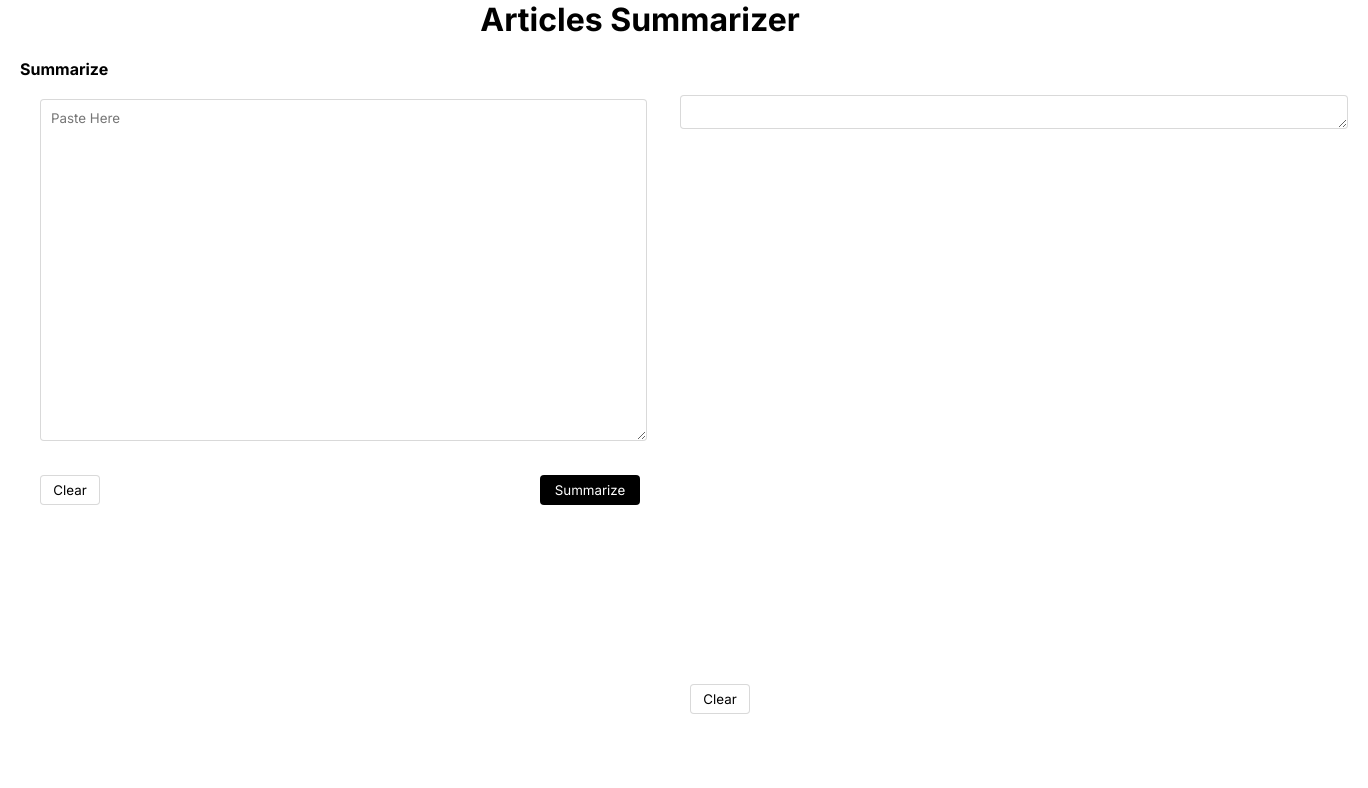
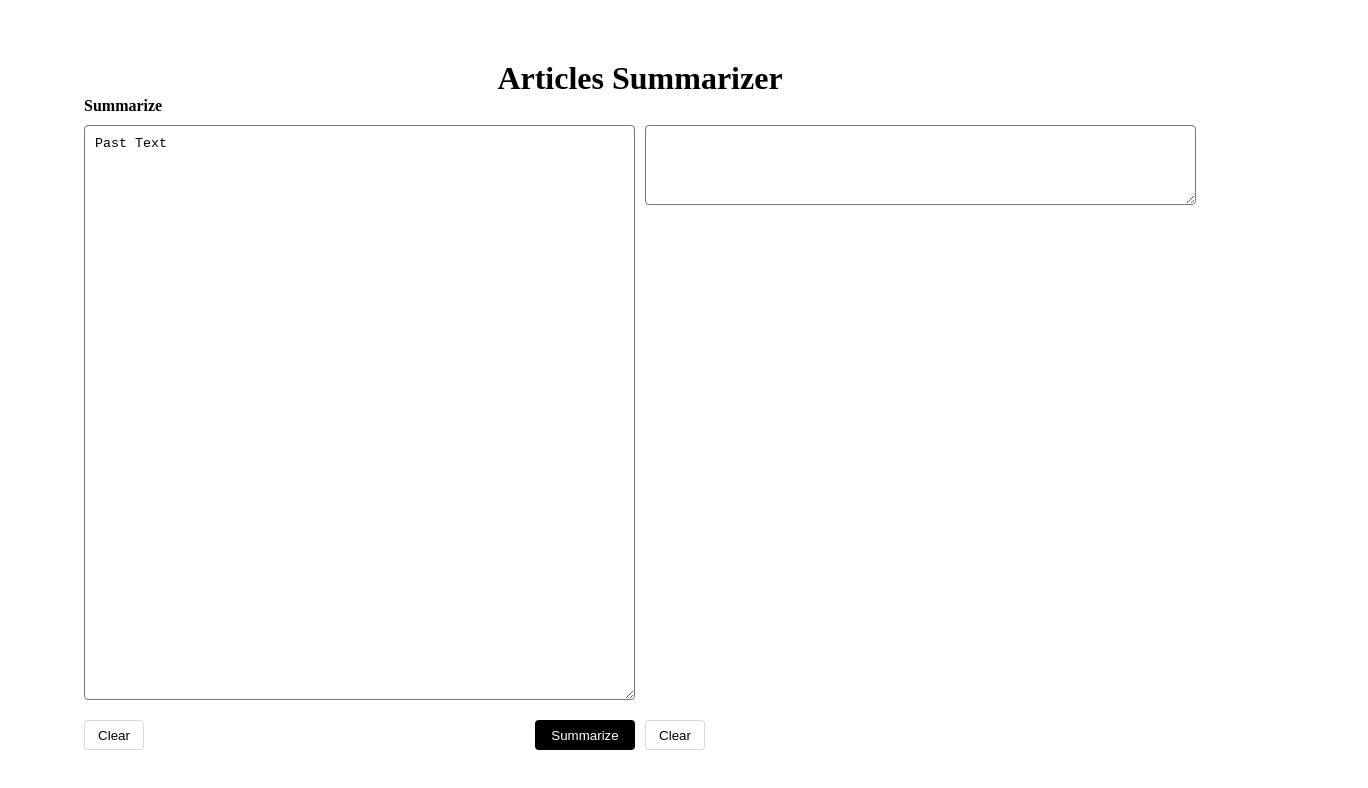
Before and after one commit to Tanzeelakhan42/Text-Summarizer, a plain HTML site: page FrontEnd/index.html in a window 1280 px wide. Shown: the whole page, 1368 px wide, since content can reach past the window. Drawn offline with Linux system fonts and the light colour scheme.

Commit message:
UI Revisted and completed

```diff
--- a/FrontEnd/index.html
+++ b/FrontEnd/index.html
@@ -13,26 +13,24 @@
     />
   </head>
   <body>
-    <h1>Articles Summarizer</h1>
-    <div class="main">
-      <div id="left-content-box">
-        <h4>Summarize</h4>
-        <textarea
-          id="text-box-left"
-          placeholder="Paste Here"
-          rows="20"
-          cols="70"
-        ></textarea>
-        <div class="buttons">
-          <button id="clear-button-left">Clear</button>
+    <div class="container">
+      <header>
+        <h1 id="title">Articles Summarizer</h1>
+        <h4 id="heading">Summarize</h4>
+      </header>
+      <main>
+        <textarea id="text-box-1">Past Text</textarea>
+        <textarea id="text-box-2"></textarea>
+      </main>
+      <footer>
+        <div class="left-buttons">
+          <button id="clear-button-1">Clear</button>
           <button id="summarize-button">Summarize</button>
         </div>
-      </div>
-
-      <div id="right-content-box">
-        <textarea id="text-box-right" rows="2" cols="80"></textarea>
-        <button id="clear-button-right">Clear</button>
-      </div>
+        <div class="right-buttons">
+          <button id="clear-button-2">Clear</button>
+        </div>
+      </footer>
     </div>
   </body>
 </html>
--- a/FrontEnd/styles.css
+++ b/FrontEnd/styles.css
@@ -1,35 +1,50 @@
 * {
   padding: 0;
   margin: 0;
-  font-family: "Inter", sans-serif;
 }
-h1 {
+body {
+  /* background-color: brown; */
+  height: 100vh;
+  display: flex;
+  align-items: center;
+  justify-content: center;
+}
+.container {
+  height: 90%;
+  width: 90%;
+  /* background-color: aquamarine; */
+  display: flex;
+  flex-direction: column;
+}
+#title {
   text-align: center;
+  margin-top: 20px;
 }
-.main {
-  height: 100vh;
-  background-color: white;
+#heading {
+  margin-left: 20px;
+}
+main {
+  height: 100%;
   display: flex;
+  justify-content: space-between;
+  gap: 10px;
+  padding: 10px 20px;
 }
-
-#left-content-box {
-  width: 50vw;
-  /* background-color: dodgerblue; */
-  margin: 20px 0px 20px 20px;
-  position: relative;
-}
-#text-box-left {
-  margin: 20px;
-  border: 1px solid rgba(0, 0, 0, 0.148);
+#text-box-1,
+#text-box-2 {
+  flex: 1;
   border-radius: 4px;
   padding: 10px;
 }
-.buttons {
+#text-box-2 {
+  max-height: 10%;
+}
+footer {
+  padding: 10px 20px;
   display: flex;
-  justify-content: space-between;
-  padding: 10px 20px;
+  gap: 10px;
 }
-#clear-button-left {
+#clear-button-1 {
   height: 30px;
   width: 60px;
   background-color: white;
@@ -37,7 +52,14 @@ h1 {
   border: 1px solid rgba(0, 0, 0, 0.148);
   border-radius: 4px;
 }
-
+#clear-button-2 {
+  height: 30px;
+  width: 60px;
+  background-color: white;
+  color: black;
+  border: 1px solid rgba(0, 0, 0, 0.148);
+  border-radius: 4px;
+}
 #summarize-button {
   height: 30px;
   width: 100px;
@@ -46,25 +68,12 @@ h1 {
   border: none;
   border-radius: 4px;
 }
-
-#right-content-box {
-  width: 50vw;
-  /* background-color: pink; */
-  margin: 20px 20px 20px 0px;
+.left-buttons {
+  display: flex;
+  flex: 1;
+  justify-content: space-between;
 }
-#clear-button-right {
-  height: 30px;
-  width: 60px;
-  background-color: white;
-  color: black;
-  border: 1px solid rgba(0, 0, 0, 0.148);
-  border-radius: 4px;
-  position: absolute;
-  bottom: 86px;
-  margin: 0px 0px 0px 30px;
+.right-buttons {
+  display: flex;
+  flex: 1;
 }
-#text-box-right {
-  margin: 36px 20px;
-  border: 1px solid rgba(0, 0, 0, 0.148);
-  border-radius: 4px;
-}
```
